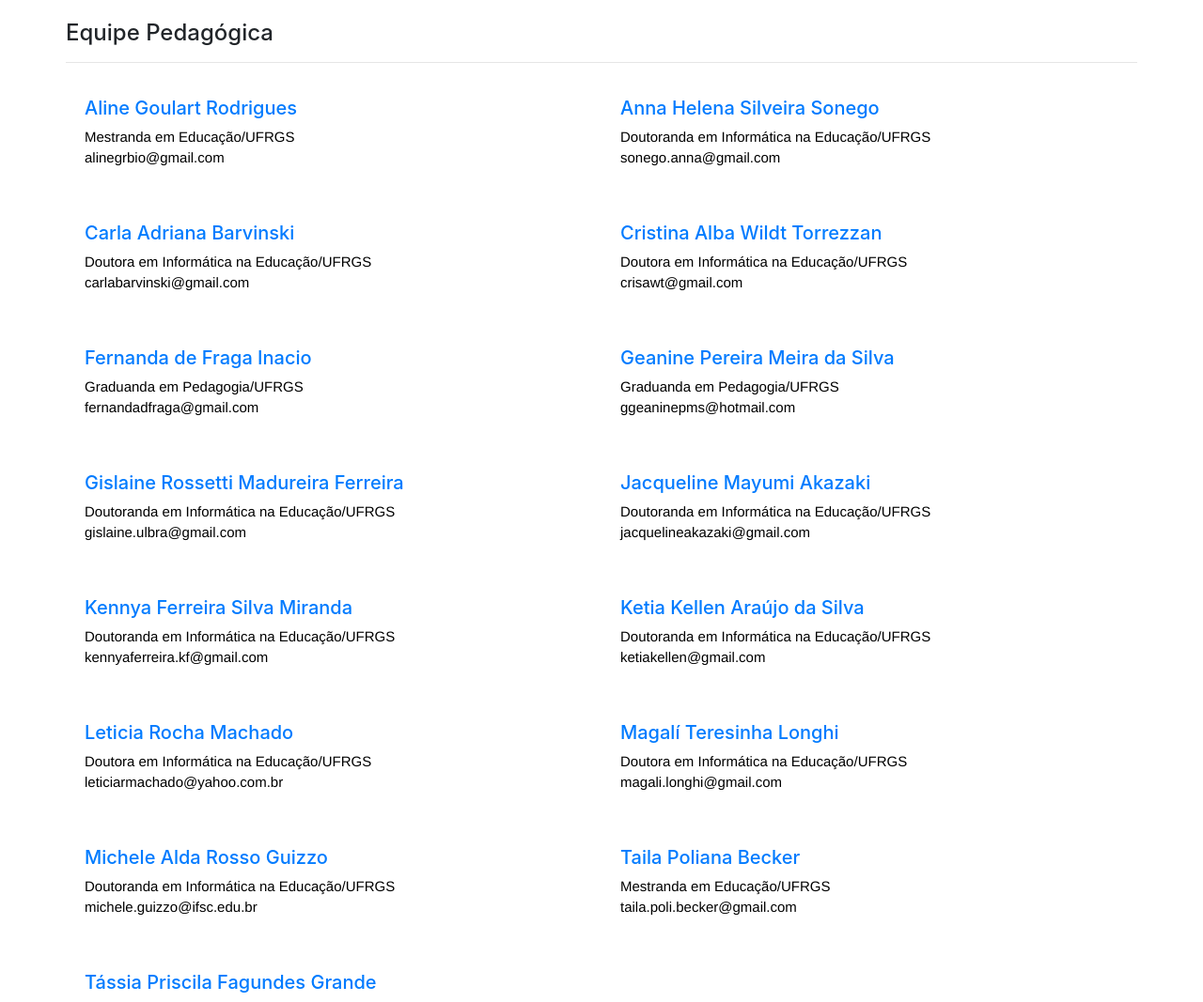
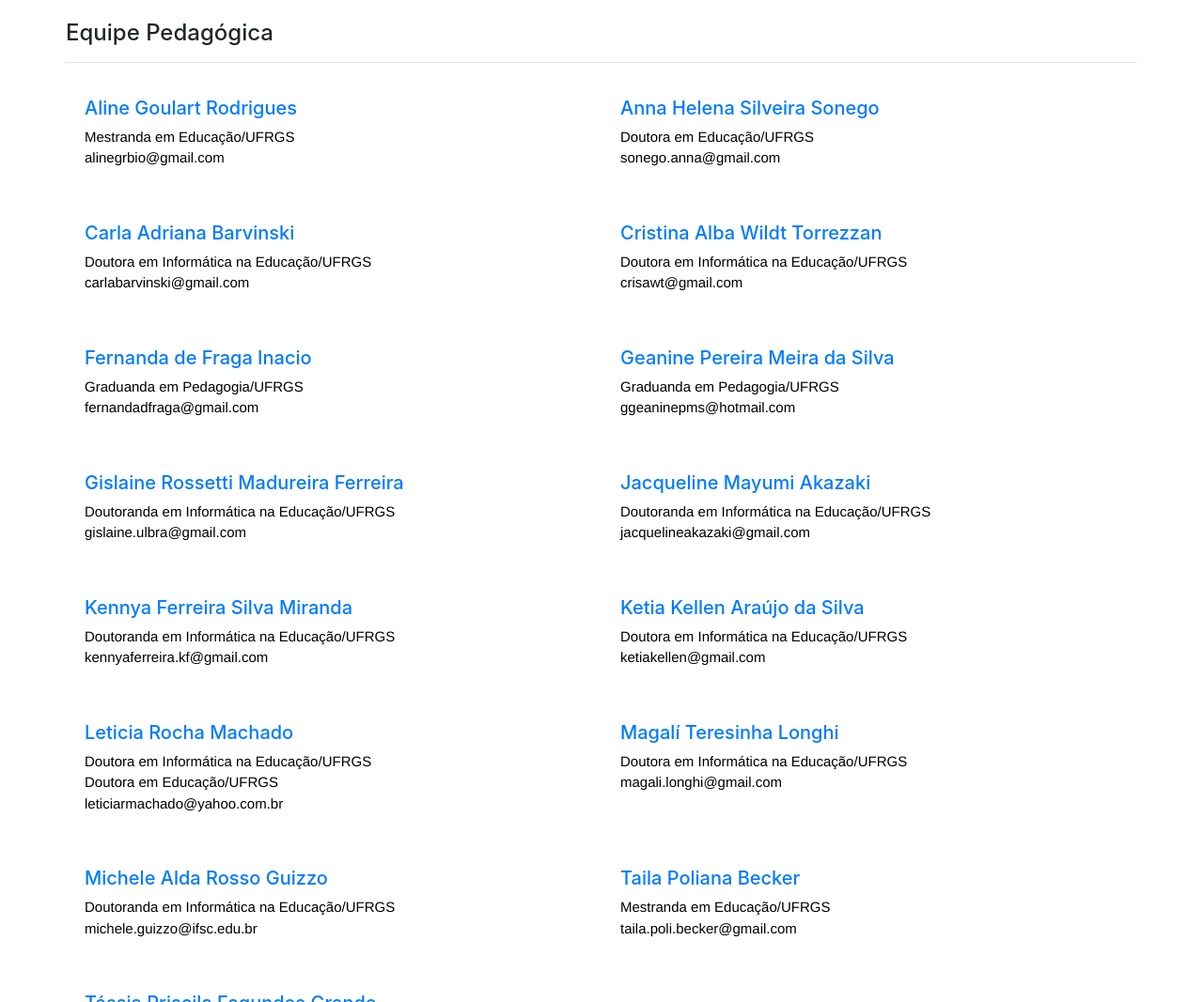
Before and after one commit to gaabemonteiro/metodologias-ativas, a website: page creditos.html in a window 1280 px wide. Shown: the part 420-1487 px from the top of the page at 94% size. Drawn offline with nearby package versions, Linux system fonts and the light colour scheme.

Commit message:
correção creditos

```diff
--- a/creditos.html
+++ b/creditos.html
@@ -74,7 +74,7 @@
 
                       <div class="col-md-6" style="padding: 20px;">
                         <h5><a href="http://lattes.cnpq.br/9730293662027981" target="_blank">Anna Helena Silveira Sonego</a></h5>
-                        <p>Doutoranda em Informática na Educação/UFRGS<br>sonego.anna@gmail.com</p>
+                        <p>Doutora em Educação/UFRGS<br>sonego.anna@gmail.com</p>
                       </div>
 
                       <div class="col-md-6" style="padding: 20px;">
@@ -114,13 +114,13 @@
 
                             <div class="col-md-6" style="padding: 20px;">
                               <h5><a href="http://lattes.cnpq.br/4998633057465863" target="_blank">Ketia Kellen Araújo da Silva</a></h5>
-                              <p>Doutoranda em Informática na Educação/UFRGS<br>ketiakellen@gmail.com</p>
+                              <p>Doutora em Informática na Educação/UFRGS<br>ketiakellen@gmail.com</p>
                               </div>
 
 
                           <div class="col-md-6" style="padding: 20px;">
                             <h5><a href="http://lattes.cnpq.br/7669562366317063" target="_blank">Leticia Rocha Machado</a></h5>
-                            <p>Doutora em Informática na Educação/UFRGS<br>leticiarmachado@yahoo.com.br</p>
+                            <p>Doutora em Informática na Educação/UFRGS<br>Doutora em Educação/UFRGS<br>leticiarmachado@yahoo.com.br</p>
                           </div>
 
 
```
